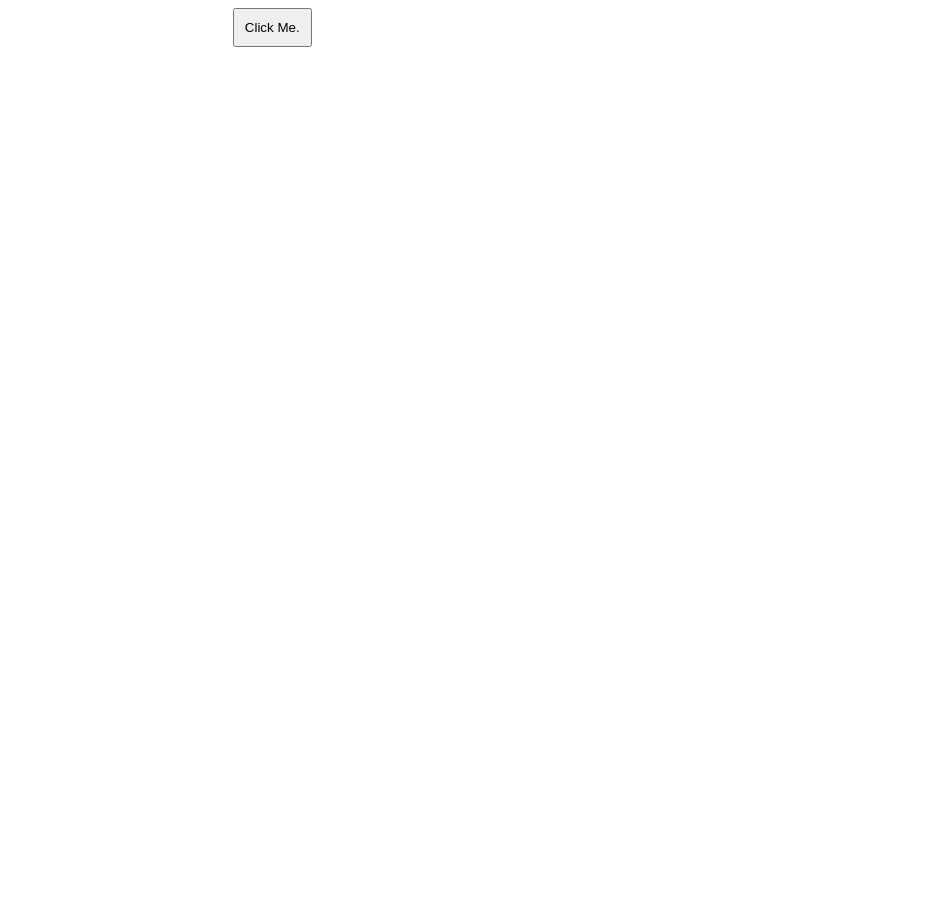
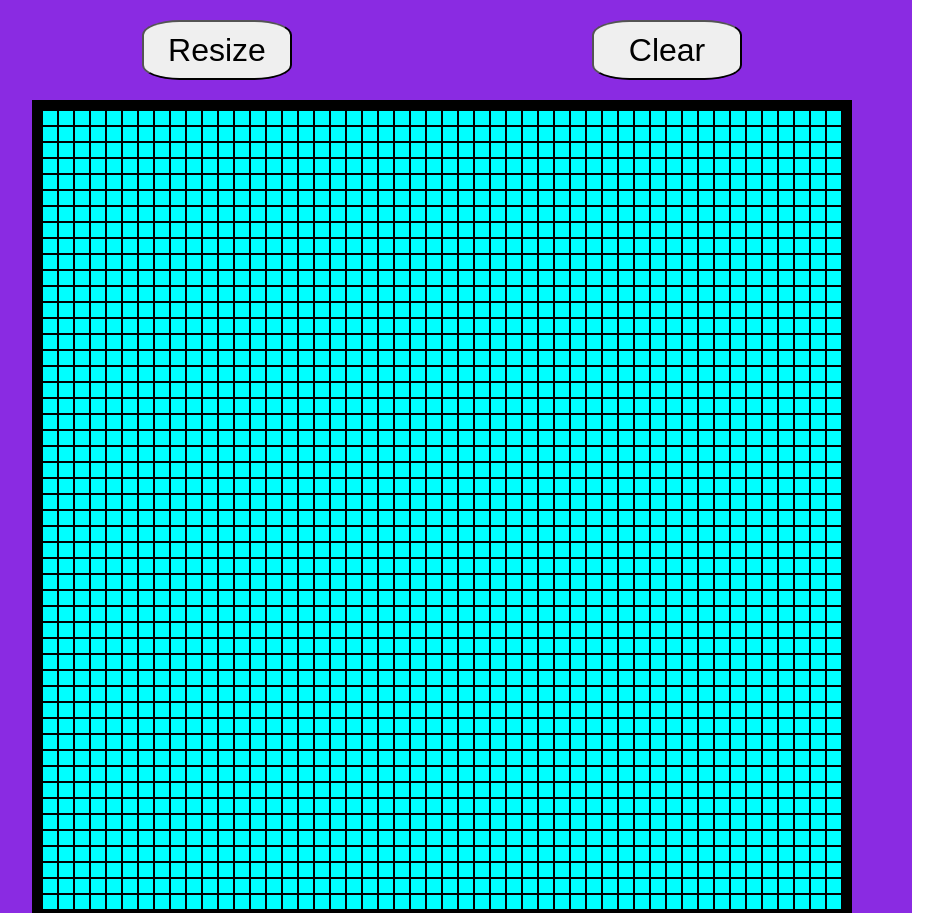
Before and after one commit to redaAssemghor/ETCH-A-SKETCH, a plain HTML site: page index.html in a window 1280 px wide. Shown: the top 913 px of the page, without its empty margins (28-971 px from the left). Before the commit the page ends 800 px from the top, so only its background shows below. Drawn offline with Linux system fonts and the light colour scheme.

Commit message:
modifications

```diff
--- a/index.html
+++ b/index.html
@@ -8,8 +8,16 @@
     <title>ETCH-A-SKETCH</title>
 </head>
 <body>
-    <button class="btn">Click Me.</button>
-    <div id="container"></div>
+    <div class="container">
+        <div class="buttons">
+            <button id="resize">Resize</button>
+            <button id="clear">Clear</button>
+        </div>
+        <div class="screen">
+
+
+        </div>
+    </div>
     <script src="myscript.js"></script>
 </body>
 
--- a/myscript.js
+++ b/myscript.js
@@ -1,28 +1,41 @@
-const container = document.getElementById("container");
+const container = document.querySelector('.container');
+const screen = document.querySelector('.screen');
+const resize = document.getElementById('resize')
+
+let screenSize = 50;
+
+function makeRows(grdSize) {
+  for (let i = 0; i < grdSize ** 2; i++) {
+    let pxl = document.createElement("div");
+    screen.appendChild(pxl).className = "pixel";
+  }
+  screen.style.gridTemplateColumns = `repeat(${grdSize}, auto)`;
+  screen.style.gridTemplateRows = `repeat(${grdSize}, auto)`;
+};
+makeRows(screenSize);
 
 
 
-function makeRows(rows, cols) {
-  container.style.setProperty('--grid-rows', rows);
-  container.style.setProperty('--grid-cols', cols);
-  for (let i = 0; i < (rows * cols); i++) {
-    let cell = document.createElement("div");
 
-    container.appendChild(cell).className = "grid-item";
-  };
-};
-
-
-const square = document.querySelector("div");
-square.addEventListener("mouseover", function(event) {
-  event.target.classList.replace("grid-item", "color");
+resize.addEventListener('click', () =>{
+  screenSize = prompt("enter a screen size:",16);
+  if (screenSize > 100 || screenSize === null) {
+    alert('enter a valid input!');
+  }
+    makeRows(screenSize);
 });
 
 
-const btn = document.querySelector("button");
-btn.addEventListener('click', function() {
-  let a = prompt ("Enter number of squares per side:" , 16);
-  if (a != null && a < 100) {
-    return makeRows(a,a);
+const randomColor = () => {
+  let color = 'rgba(';
+  for(let i = 0;i< 3;i++){
+    color += Math.floor(Math.random() * 255) + ',';
   }
+  return color + '1)';
+}
+
+
+
+screen.addEventListener("mouseover", function(event) {
+  event.target.style.backgroundColor = randomColor();
 });
--- a/style.css
+++ b/style.css
@@ -1,28 +1,44 @@
-:root {
-    --grid-cols: 1;
-    --grid-rows: 1;
+body {
+  padding: 0;
+  margin: 0;
+  box-sizing: border-box;
 }
 
-  #container {
-    height: 575px;
-    width: 575px;
-    display: grid;
-    grid-gap: 5px;
-    grid-template-rows: repeat(var(--grid-rows), 1fr);
-    grid-template-columns: repeat(var(--grid-cols), 1fr);
+.container {
+  margin: o auto;
+  padding: 20px;
+  width: 900px;
+  background-color: blueviolet;
 }
 
-  .btn {
-    padding: 10px;
-    margin-left: 20%;
+.screen {
+  height: 800px;
+  width: 800px;
+  display: grid;
+  border: 10px solid black;
+  margin: 20px auto;
+  background-color: aqua;
 }
 
-  .grid-item {
-    padding: 1em;
-    border: 1px solid #ddd;
+.buttons {
+  display: flex;
+  justify-content: space-around;
+  color: blanchedalmond;
+}
+
+.buttons button {
+  height: 60px;
+  width: 150px;
+  border-radius: 25%;
+  font-size: 2rem;
+
+}
+
+
+.pixel {
+  border: 1px solid black;
 }
 
 .color {
-    background-color: rgb(130, 108, 108);
-    border: 1px solid black;
+  background-color: red;
 }
```
Lines whose indentation alone changed are shown as unchanged.
